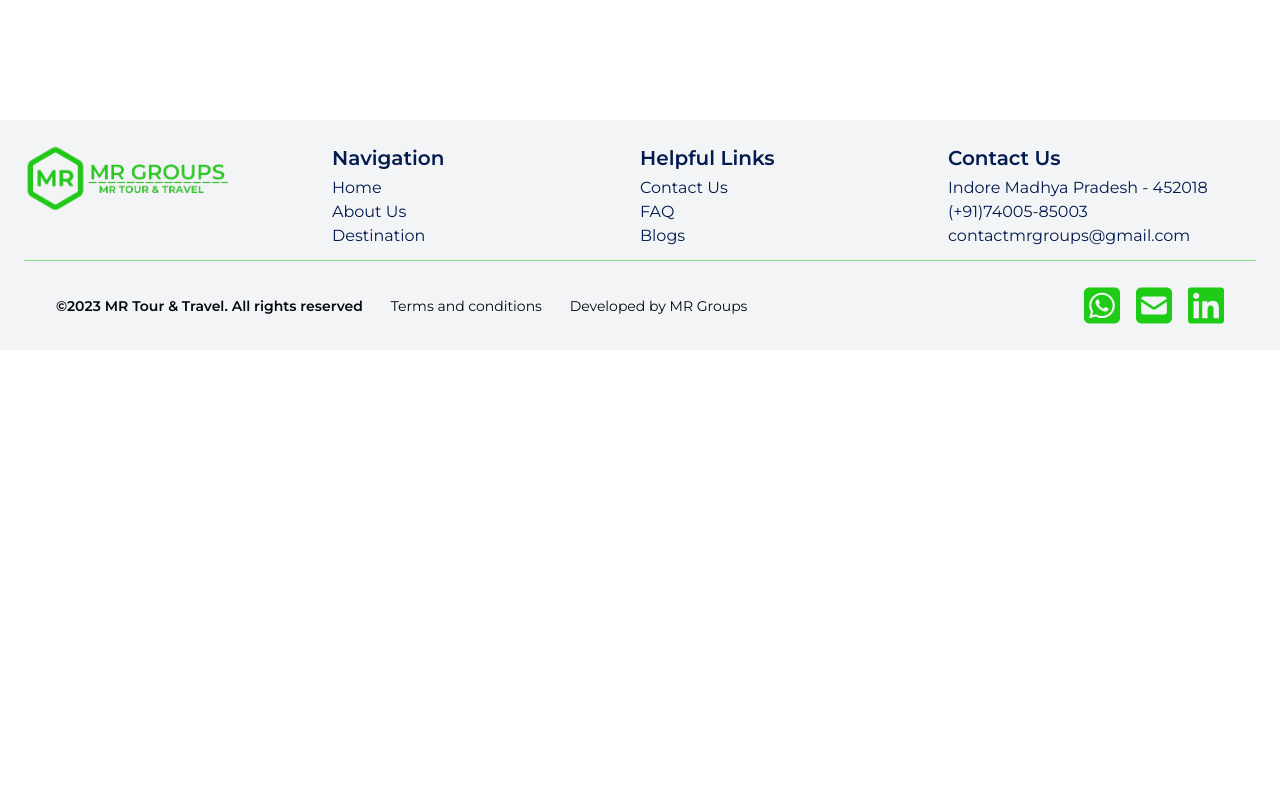
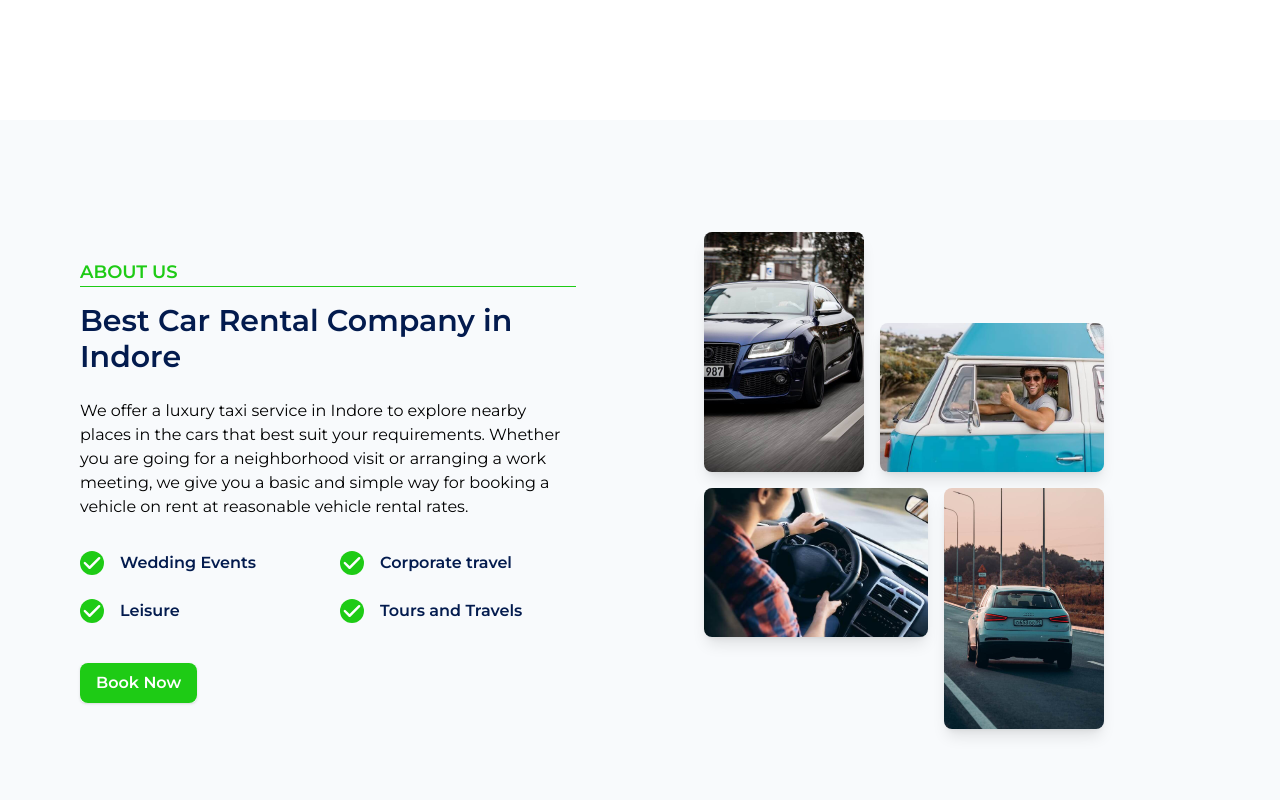
Before and after one commit to sagar598/MR-Tour-and-Travel, a website built with Vite: page index.html in a window 1280 px wide. Shown: the part 1600-2400 px from the top of the page. Before the commit the page ends 1950 px from the top, so only its background shows below. Built offline with nearby package versions, Linux system fonts and the light colour scheme.

Commit message:
feat: Added about us

```diff
--- a/index.html
+++ b/index.html
@@ -327,6 +327,149 @@
 
 
 
+  <!-- About Us Section START -->
+
+  <section id="about"
+  class="bg-slate-50 px-8   lg:px-20 lg:py-16 py-16 md:pt-36 md:pb-12 sm:pt-20  sm:pb-0 xl:py-28 text-customBlue font-Montserrat "  >
+  <div class="container mx-auto flex flex-col lg:flex-row items-center "	>
+
+    <!-- Text Content -->
+    <div class="lg:w-1/2 lg:pr-16 pb-14 sm:pb-32 md:py-0 ">
+      <p class="text-lg text-customGreen font-semibold  uppercase  mt-3   sm:mt-0"> About Us</p>
+      <hr class="border-customGreen   mb-4">
+
+      <h4 class="text-2xl font-extrabold leading-8  mb-6 sm:text-3xl sm:leading-9">
+        Best Car Rental Company in Indore
+      </h4>
+
+      <p class="text-base font-semibo text-black leading-6 ">
+        We offer a luxury taxi service in Indore to explore nearby places in the cars that best suit your
+        requirements. Whether you are going for a neighborhood visit or arranging a work meeting, we give you a basic
+        and simple way for booking a vehicle on rent at reasonable vehicle rental rates.
+      </p>
+
+
+      <ul class="mt-8 grid gap-6 sm:grid-cols-2">
+
+
+        <li>
+          <div class="flex items-center">
+            <span class="flex-shrink-0 w-6 h-6 text-white bg-customGreen rounded-full">
+              <svg class="w-6 h-6" viewBox="0 0 20 20" fill="currentColor">
+                <path fill-rule="evenodd"
+                  d="M16.707 5.293a1 1 0 010 1.414l-8 8a1 1 0 01-1.414 0l-4-4a1 1 0 011.414-1.414L8 12.586l7.293-7.293a1 1 0 011.414 0z"
+                  clip-rule="evenodd"></path>
+              </svg>
+            </span>
+            <span class="ml-4 text-base font-semibold leading-6 ">
+              Wedding Events
+            </span>
+          </div>
+        </li>
+
+
+        <li>
+          <div class="flex items-center">
+            <span class="flex-shrink-0 w-6 h-6 text-white bg-customGreen rounded-full">
+              <svg class="w-6 h-6" viewBox="0 0 20 20" fill="currentColor">
+                <path fill-rule="evenodd"
+                  d="M16.707 5.293a1 1 0 010 1.414l-8 8a1 1 0 01-1.414 0l-4-4a1 1 0 011.414-1.414L8 12.586l7.293-7.293a1 1 0 011.414 0z"
+                  clip-rule="evenodd"></path>
+              </svg>
+            </span>
+            <span class="ml-4 text-base font-semibold leading-6 ">
+              Corporate travel </span>
+          </div>
+        </li>
+
+
+        <li>
+          <div class="flex items-center">
+            <span class="flex-shrink-0 w-6 h-6 text-white bg-customGreen rounded-full">
+              <svg class="w-6 h-6" viewBox="0 0 20 20" fill="currentColor">
+                <path fill-rule="evenodd"
+                  d="M16.707 5.293a1 1 0 010 1.414l-8 8a1 1 0 01-1.414 0l-4-4a1 1 0 011.414-1.414L8 12.586l7.293-7.293a1 1 0 011.414 0z"
+                  clip-rule="evenodd"></path>
+              </svg>
+            </span>
+            <span class="ml-4 text-base font-semibold leading-6 ">
+              Leisure
+            </span>
+          </div>
+        </li>
+
+
+        <li>
+          <div class="flex items-center">
+            <span class="flex-shrink-0 w-6 h-6 text-white bg-customGreen rounded-full">
+              <svg class="w-6 h-6" viewBox="0 0 20 20" fill="currentColor">
+                <path fill-rule="evenodd"
+                  d="M16.707 5.293a1 1 0 010 1.414l-8 8a1 1 0 01-1.414 0l-4-4a1 1 0 011.414-1.414L8 12.586l7.293-7.293a1 1 0 011.414 0z"
+                  clip-rule="evenodd"></path>
+              </svg>
+            </span>
+            <span class="ml-4 text-base font-semibold leading-6 ">
+              Tours and Travels
+            </span>
+          </div>
+        </li>
+
+      </ul>
+
+      <div class="lg:mt-0 lg:flex-shrink-0 ">
+        <div class="mt-10 inline-flex rounded-md shadow">
+          <a href="#book">
+            <button type="button"
+              class="py-2 px-4  bg-customGreen    text-white w-full transition ease-in duration-300 text-center text-base font-bold hover:shadow-xl hover:shadow-slate-500   rounded-lg  hover:scale-105 active:scale-95 active:duration-150">
+              Book Now
+            </button>
+          </a>
+        </div>
+      </div>
+
+    </div>
+
+
+
+    <!-- Images  -->
+
+    <div class=" relative mt-0  lg:-mx-10 lg:ml-16  lg:col-start-1 hidden lg:block ">
+
+      <div class="relative space-y-4 ">
+
+        <div class="flex items-end justify-center space-x-4 lg:justify-start ">
+          <img
+            class="hover:shadow-2xl hover:scale-105 hover:shadow-black transition ease-in-out duration-300 w-32 rounded-lg shadow-lg md:w-40"
+            width="200" src="assets/images/car1.jpg" alt="1" />
+
+          <img
+            class=" hover:shadow-2xl hover:scale-105 hover:shadow-black transition ease-in-out duration-300  w-40 rounded-lg shadow-lg md:w-56"
+            width="260" src="assets/images/car2.jpg" alt="2" />
+        </div>
+
+        <div class="flex items-start justify-center ml-0 space-x-4 lg:justify-start ">
+          <img
+            class="hover:shadow-2xl hover:scale-105 hover:shadow-black transition ease-in-out duration-300  w-24 rounded-lg shadow-lg md:w-56"
+            width="170" src="assets/images/car3.jpg" alt="3" />
+
+          <img
+            class=" hover:shadow-2xl hover:scale-105  hover:shadow-black transition ease-in-out duration-300  w-32 rounded-lg shadow-lg md:w-40"
+            width="200" src="assets/images/car4.jpg" alt="4" />
+        </div>
+
+
+      </div>
+
+
+    </div>
+
+
+
+</section>
+
+
+<!-- About Us Section END -->
+
 
 
 
```
